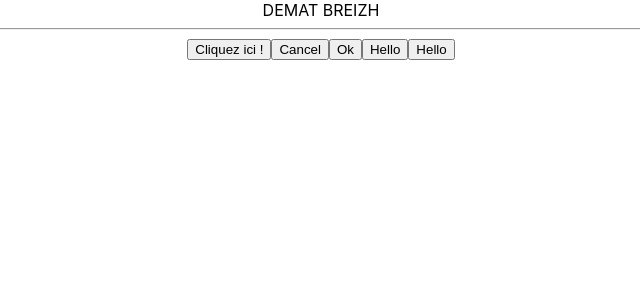
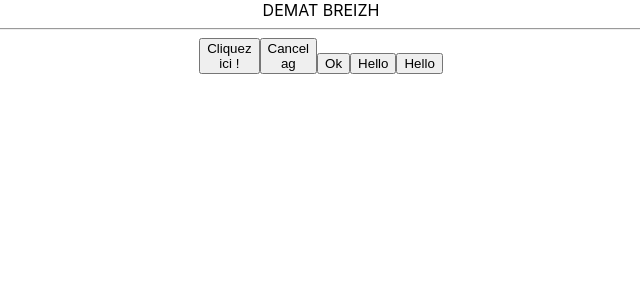
Before and after one commit to mgiul/tjs-formation, a React (Create React App) app: page / in a window 1280 px wide. Shown: the top 300 px of the page, without its empty margins (319-959 px from the left). Built offline with nearby package versions, Linux system fonts and the light colour scheme.

Commit message:
Array de children

```diff
--- a/src/App/App.js
+++ b/src/App/App.js
@@ -7,8 +7,8 @@ function App() {
     <div className="App">
       DEMAT BREIZH
       <hr/>
-      <Button>Cliquez ici !</Button>
-      <Button>Cancel</Button>
+      <Button>Cliquez<br /> ici !</Button>
+      <Button><div>Cancel<br/>ag</div></Button>
       <Button>Ok</Button>
       <Button>Hello</Button>
       <Button children="Hello"/>
```
Also changed, not shown: public/img/red_cross.png (added).
